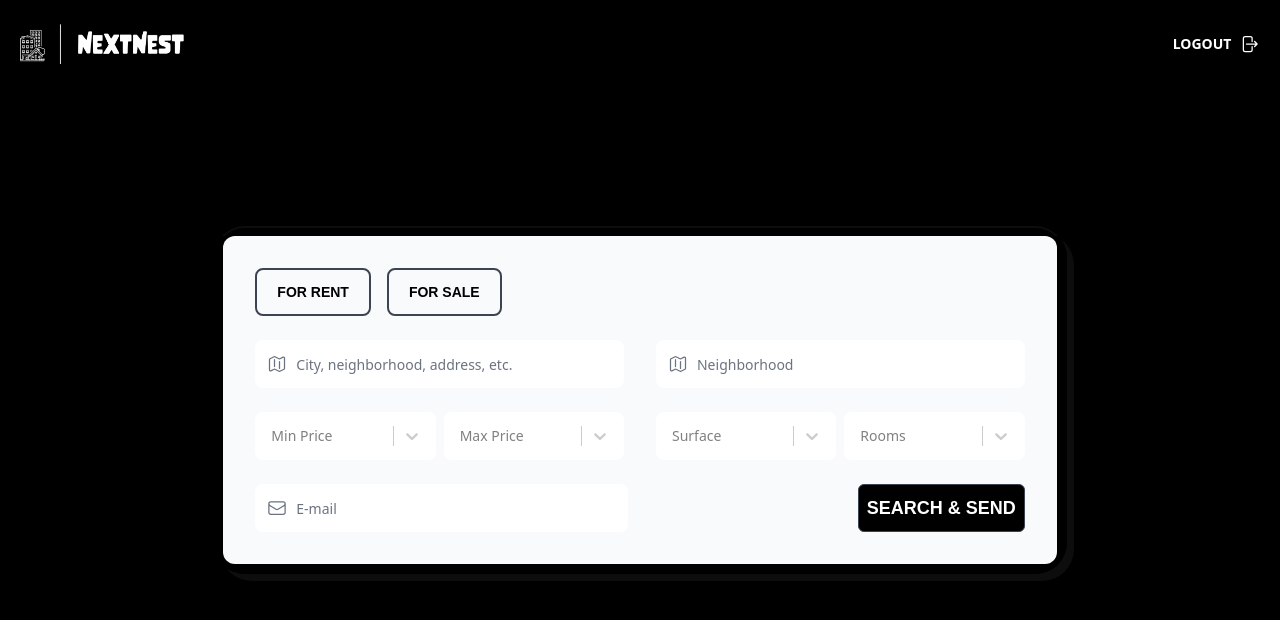
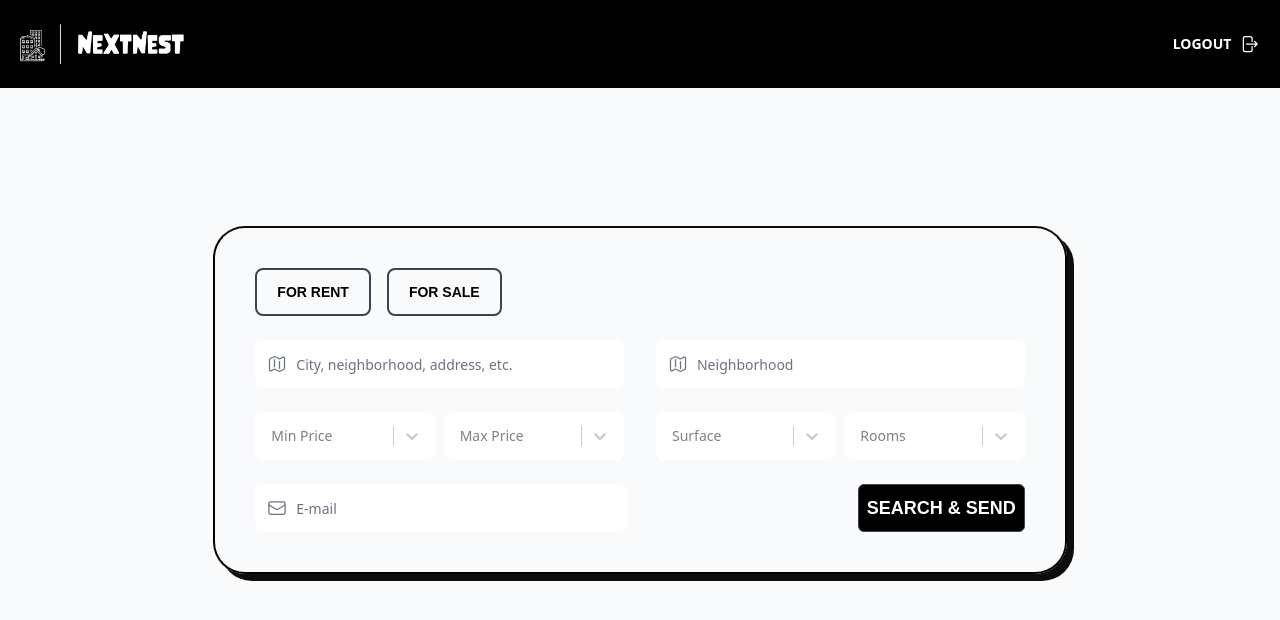
Before and after one commit to yigitaksoy/NextNest, a React (Vite) app in the folder client/: page /home in a window 1280 px wide. Shown: the top 620 px of the page. Built offline with nearby package versions, Linux system fonts and the light colour scheme; no server answers; sample sign-in values are in the browser's storage; a web font is replaced by a local one.

Commit message:
Change home route background color

```diff
--- a/client/src/routes/Home.jsx
+++ b/client/src/routes/Home.jsx
@@ -4,7 +4,7 @@ import Navbar from "../components/Navbar";
 
 const Home = () => {
   return (
-    <div className="bg-black">
+    <div className="bg-gray-50">
       <Navbar />
       <SearchBar />
     </div>
```
